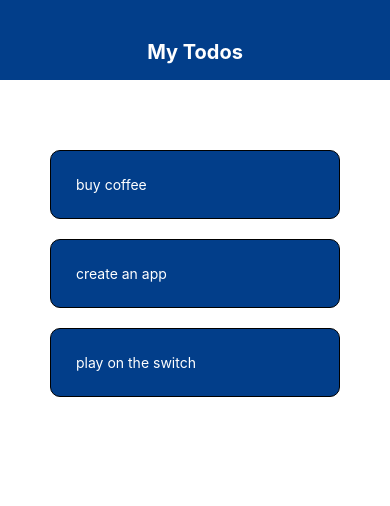
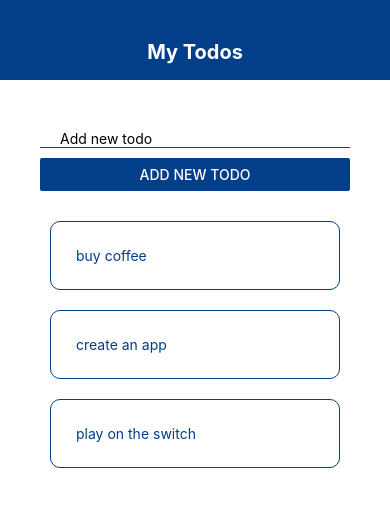
Before and after one commit to luvgangwani/react-native-basics, a React Native app: screen / in a window 390 px wide. Shown: the top 506 px of the page. Built offline with nearby package versions, Linux system fonts and the light colour scheme.

Commit message:
Lesson 11 - Todo App - Part 3 - Add todo form

```diff
--- a/App.js
+++ b/App.js
@@ -1,6 +1,7 @@
 import { StatusBar } from 'expo-status-bar';
 import React, { useState } from 'react';
 import { FlatList, StyleSheet, Text, View } from 'react-native';
+import AddTodo from './components/addTodo';
 import Header from './components/header';
 import TodoItem from './components/todoItem';
 
@@ -15,11 +16,18 @@ export default function App() {
     setTodos((prevTodos) => prevTodos.filter(({ key }) => key != itemKey));
   }
 
+  const addNewTodoHandler = (newTodo) => {
+    setTodos((prevTodos) => ([
+      ...prevTodos,
+      {text: newTodo, key: Math.random().toString()}
+    ]));
+  }
+
   return (
     <View style={styles.container}>
       <Header />
       <View style={styles.content}>
-        {/* todo form */}
+        <AddTodo onAddNewTodoHandler={addNewTodoHandler} />
         <View style={styles.list}>
           <FlatList
             data={todos}
--- /dev/null
+++ b/components/addTodo.js
@@ -0,0 +1,35 @@
+import React, { useState } from 'react';
+import { StyleSheet, Text, TextInput, Button, View } from 'react-native';
+
+export default function AddTodo({ onAddNewTodoHandler }) {
+
+    const [text, setText] = useState('');
+
+    const inputChangeHandler = (newTodo) => {
+        setText(newTodo);
+    }
+
+    return (
+        <View>
+            <TextInput
+                placeholder="Add new todo"
+                style={styles.input}
+                onChangeText={inputChangeHandler}
+            />
+            <Button
+                title="Add new todo"
+                color="#023e8a"
+                onPress={() => onAddNewTodoHandler(text)}
+            />
+        </View>
+    );
+}
+
+const styles = StyleSheet.create({
+    input: {
+        borderBottomWidth: 1,
+        borderBottomColor: '#023e8a',
+        marginVertical: 10,
+        paddingHorizontal: 20,
+    }
+});
--- a/components/todoItem.js
+++ b/components/todoItem.js
@@ -13,10 +13,10 @@ const styles = StyleSheet.create({
     item: {
         padding: 25,
         margin: 10,
-        backgroundColor: '#023e8a',
+        borderColor: '#023e8a',
         borderWidth: 1,
         borderStyle: 'solid',
         borderRadius: 10,
-        color: '#ffffff',
+        color: '#023e8a',
     }
 })
```
